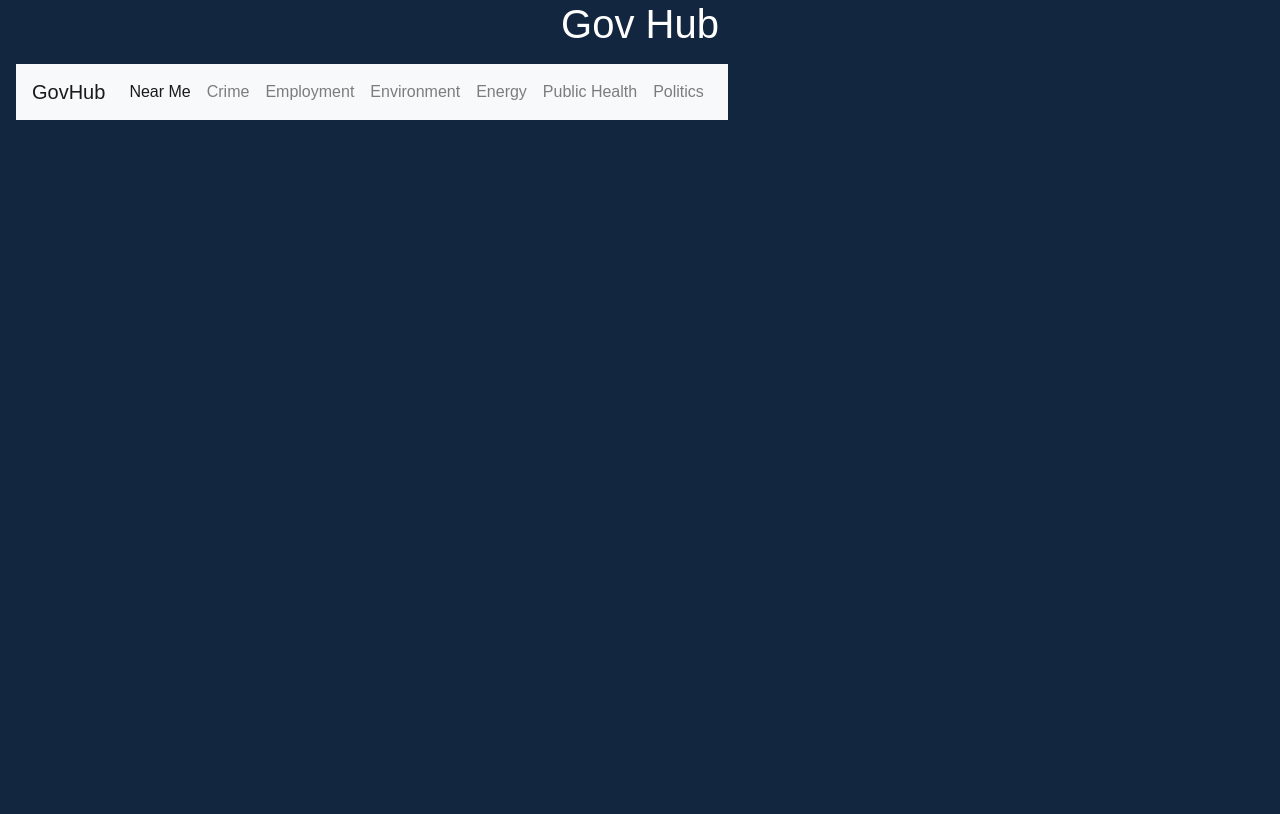
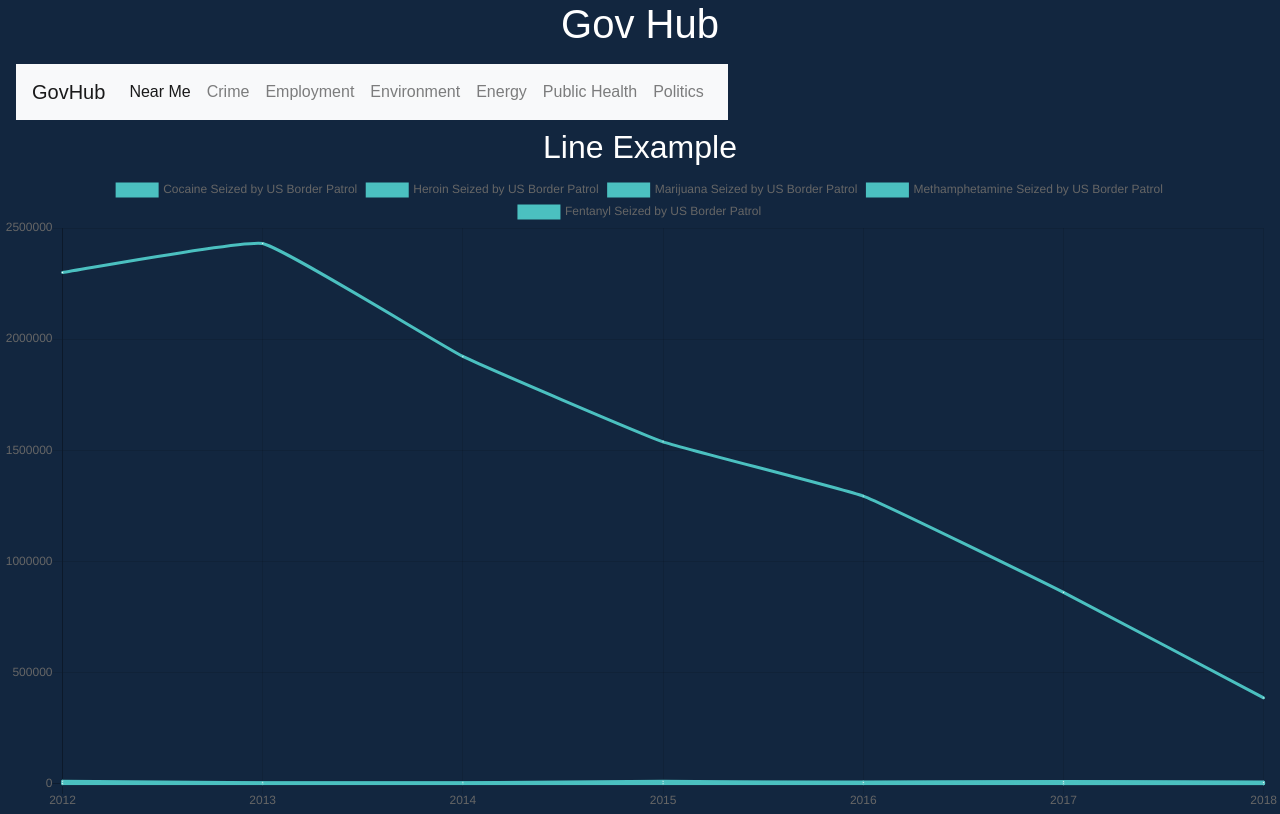
Before and after one commit to jefelewis/gov-hub, a React (Create React App) app in the folder client/: page / in a window 1280 px wide. Built offline with nearby package versions, Linux system fonts and the light colour scheme.

Commit message:
[Dev] Adding testing data for chartjs

```diff
--- a/client/src/App.jsx
+++ b/client/src/App.jsx
@@ -9,23 +9,24 @@ import { ApolloProvider } from 'react-apollo';
 import './css/styles.css';
 
 // Imports: React Components
-import NavagationBar from './components/NavigationBar.jsx'
-// import AlcoholBingeDrinking from './components/public-health/AlcoholBingeDrinking.jsx';
-// import CardiovascularDisease from './components/public-health/CardiovascularDisease.jsx';
-// import ChildhoodMortalityRate from './components/public-health/ChildhoodMortalityRate.jsx';
-// import DeathsPerYear from './components/public-health/DeathsPerYear.jsx';
-// import FatalOccupationalInjuries from './components/public-health/FatalOccupationalInjuries.jsx';
-// import LeadingCausesOfDeath from './components/public-health/LeadingCausesOfDeath.jsx';
-// import LifeExpectancy from './components/public-health/LifeExpectancy.jsx';
-// import SmokingUsers from './components/public-health/SmokingUsers.jsx';
-// import TeenBirths from './components/public-health/TeenBirths.jsx';
-// import TobaccoUsers from './components/public-health/TobaccoUsers.jsx';
-// import UnmarriedBirths from './components/public-health/UnmarriedBirths.jsx';
+import NavagationBar from './components/NavigationBar.jsx';
+import AlcoholBingeDrinking from './components/public-health/AlcoholBingeDrinking.jsx';
+import CardiovascularDisease from './components/public-health/CardiovascularDisease.jsx';
+import ChildhoodMortalityRate from './components/public-health/ChildhoodMortalityRate.jsx';
+import DeathsPerYear from './components/public-health/DeathsPerYear.jsx';
+import FatalOccupationalInjuries from './components/public-health/FatalOccupationalInjuries.jsx';
+import LeadingCausesOfDeath from './components/public-health/LeadingCausesOfDeath.jsx';
+import LifeExpectancy from './components/public-health/LifeExpectancy.jsx';
+import SmokingUsers from './components/public-health/SmokingUsers.jsx';
+import TeenBirths from './components/public-health/TeenBirths.jsx';
+import TobaccoUsers from './components/public-health/TobaccoUsers.jsx';
+import UnmarriedBirths from './components/public-health/UnmarriedBirths.jsx';
+import BorderDrugSeizures from './components/crime/BorderDrugSeizures.jsx';
 
 
 // Setup: Apollo
 const CLIENT = new ApolloClient({
-  uri: 'http://localhost:4000/graphql'
+  uri: `http://localhost:4000/graphql`
 });
 
 
@@ -36,7 +37,7 @@ class App extends Component {
         <div id="main">
           <h1>Gov Hub</h1>
           <NavagationBar />
-
+          <BorderDrugSeizures />
         </div>
       </ApolloProvider>
     );
--- a/client/src/components/NavigationBar.jsx
+++ b/client/src/components/NavigationBar.jsx
@@ -9,7 +9,7 @@ class NavagationBar extends Component {
   render() {
     return (
       <div class="navbar">
-          <nav class="navbar navbar-expand-lg navbar-light bg-light">
+          <nav class="navbar navbar-expand-sm navbar-light bg-light">
           <a class="navbar-brand" href="#">GovHub</a>
           <button class="navbar-toggler" type="button" data-toggle="collapse" data-target="#navbarNav" aria-controls="navbarNav" aria-expanded="false" aria-label="Toggle navigation">
             <span class="navbar-toggler-icon"></span>
--- /dev/null
+++ b/client/src/components/crime/BorderDrugSeizures.jsx
@@ -0,0 +1,157 @@
+// Imports: React
+import React, { Component } from 'react';
+
+// Imports: Apollo
+import { graphql, compose } from 'react-apollo';
+
+// Imports: Apollo Queries
+
+
+// Imports: Chart.js
+import { Line } from 'react-chartjs-2';
+
+const data = {
+  labels: [2012, 2013, 2014, 2015, 2016, 2017, 2018],
+  datasets: [
+    {
+      label: 'Cocaine Seized by US Border Patrol',
+      fill: false,
+      lineTension: 0.1,
+      backgroundColor: 'rgba(75,192,192,0.4)',
+      borderColor: 'rgba(75,192,192,1)',
+      borderCapStyle: 'butt',
+      borderDash: [],
+      borderDashOffset: 0.0,
+      borderJoinStyle: 'miter',
+      pointBorderColor: 'rgba(75,192,192,1)',
+      pointBackgroundColor: '#fff',
+      pointBorderWidth: 1,
+      pointHoverRadius: 5,
+      pointHoverBackgroundColor: 'rgba(75,192,192,1)',
+      pointHoverBorderColor: 'rgba(220,220,220,1)',
+      pointHoverBorderWidth: 2,
+      pointRadius: 1,
+      pointHitRadius: 10,
+      data: [12161, 4696, 4554, 11220, 5474, 9346, 5766]
+    },
+    {
+      label: 'Heroin Seized by US Border Patrol',
+      fill: false,
+      lineTension: 0.1,
+      backgroundColor: 'rgba(75,192,192,0.4)',
+      borderColor: 'rgba(75,192,192,1)',
+      borderCapStyle: 'butt',
+      borderDash: [],
+      borderDashOffset: 0.0,
+      borderJoinStyle: 'miter',
+      pointBorderColor: 'rgba(75,192,192,1)',
+      pointBackgroundColor: '#fff',
+      pointBorderWidth: 1,
+      pointHoverRadius: 5,
+      pointHoverBackgroundColor: 'rgba(75,192,192,1)',
+      pointHoverBorderColor: 'rgba(220,220,220,1)',
+      pointHoverBorderWidth: 2,
+      pointRadius: 1,
+      pointHitRadius: 10,
+      data: [430, 576, 606, 518, 567, 953, 377]
+    },
+    {
+      label: 'Marijuana Seized by US Border Patrol',
+      fill: false,
+      lineTension: 0.1,
+      backgroundColor: 'rgba(75,192,192,0.4)',
+      borderColor: 'rgba(75,192,192,1)',
+      borderCapStyle: 'butt',
+      borderDash: [],
+      borderDashOffset: 0.0,
+      borderJoinStyle: 'miter',
+      pointBorderColor: 'rgba(75,192,192,1)',
+      pointBackgroundColor: '#fff',
+      pointBorderWidth: 1,
+      pointHoverRadius: 5,
+      pointHoverBackgroundColor: 'rgba(75,192,192,1)',
+      pointHoverBorderColor: 'rgba(220,220,220,1)',
+      pointHoverBorderWidth: 2,
+      pointRadius: 1,
+      pointHitRadius: 10,
+      data: [2299864, 2430123, 1922545, 1538307, 1294063, 861231, 386555]
+    },
+    {
+      label: 'Methamphetamine Seized by US Border Patrol',
+      fill: false,
+      lineTension: 0.1,
+      backgroundColor: 'rgba(75,192,192,0.4)',
+      borderColor: 'rgba(75,192,192,1)',
+      borderCapStyle: 'butt',
+      borderDash: [],
+      borderDashOffset: 0.0,
+      borderJoinStyle: 'miter',
+      pointBorderColor: 'rgba(75,192,192,1)',
+      pointBackgroundColor: '#fff',
+      pointBorderWidth: 1,
+      pointHoverRadius: 5,
+      pointHoverBackgroundColor: 'rgba(75,192,192,1)',
+      pointHoverBorderColor: 'rgba(220,220,220,1)',
+      pointHoverBorderWidth: 2,
+      pointRadius: 1,
+      pointHitRadius: 10,
+      data: [3715, 3580, 3930, 6443, 8223, 10328, 8162]
+    },
+    {
+      label: 'Fentanyl Seized by US Border Patrol',
+      fill: false,
+      lineTension: 0.1,
+      backgroundColor: 'rgba(75,192,192,0.4)',
+      borderColor: 'rgba(75,192,192,1)',
+      borderCapStyle: 'butt',
+      borderDash: [],
+      borderDashOffset: 0.0,
+      borderJoinStyle: 'miter',
+      pointBorderColor: 'rgba(75,192,192,1)',
+      pointBackgroundColor: '#fff',
+      pointBorderWidth: 1,
+      pointHoverRadius: 5,
+      pointHoverBackgroundColor: 'rgba(75,192,192,1)',
+      pointHoverBorderColor: 'rgba(220,220,220,1)',
+      pointHoverBorderWidth: 2,
+      pointRadius: 1,
+      pointHitRadius: 10,
+      data: [null, null, null, null, null, 181, 311]
+    }
+
+  ]
+};
+
+
+// Component: AlcoholBingeDrinking
+class BorderDrugSeizures extends Component {
+
+  constructor(props) {
+    super(props);
+  }
+
+  componentDidMount() {
+    let drugData = '/Users/jefflewis/Documents/Computer-Programming/Projects/gov-hub/database/crime/border-drug-seizures.json';
+
+
+
+
+  }
+
+
+
+  // Render
+  render() {
+    return (
+      <div>
+        <h2>Line Example</h2>
+        <Line data={data} />
+      </div>
+    );
+  }
+};
+
+
+// Exports
+// graphql(Query)(Component)
+export default BorderDrugSeizures
--- a/client/src/components/public-health/AlcoholBingeDrinking.jsx
+++ b/client/src/components/public-health/AlcoholBingeDrinking.jsx
@@ -5,6 +5,10 @@ import React, { Component } from 'react';
 import { graphql, compose } from 'react-apollo';
 
 // Imports: Apollo Queries
+// import { getAllAlcoholBingeDrinking } from '/Users/jefflewis/Documents/Computer-Programming/Projects/gov-hub/server/graphql/resolvers.js';
+
+// Imports: Chart.js
+import { Line } from 'react-chartjs-2';
 
 
 // Component: AlcoholBingeDrinking
@@ -13,13 +17,29 @@ class AlcoholBingeDrinking extends Component {
   constructor(props) {
     super(props);
 
-    this.state = {
-      AlcoholBingeDrinking: [] || {}
-    };
-  }
+  //   this.state = {
+  //     AlcoholBingeDrinkingData: {
+  //       labels: [],
+  //       datasets: [],
+  //       backgroundColor: []
+  //     }
+  //   };
+  // }
 
-  // Retrieve Alcohol Bing Drinking Data
-  componentWillMount() {
+  // // Retrieve Alcohol Bing Drinking Data
+  // componentWillMount() {
+  //   let response = getAllAlcoholBingeDrinking();
+
+
+  //   Map
+
+  //   let labels = response.data.locationdesc.map(function(e) {
+  //     return e.state;
+  //   });
+  //   let data = response.data.map(function(e) {
+  //     return e.age;
+  //   });;
+
 
   }
 
@@ -27,15 +47,13 @@ class AlcoholBingeDrinking extends Component {
   render() {
     return (
       <div>
-        <p>Crime</p>
+
       </div>
     )
   }
 }
 
 
-
-
 // Exports (Binding the getAuthors query with the AddBook component)
 // graphql(Query)(Component)
 export default AlcoholBingeDrinking
--- a/client/src/css/styles.css
+++ b/client/src/css/styles.css
@@ -6,6 +6,16 @@
   text-align: center;
 }
 
+#topnav ul{
+  list-style-type: none;
+  margin: 0;
+  margin-left: auto;
+  background-color: rgb(0,93,164);
+  padding: 1.5%;
+  display:inline-block;
+  width: 100%;
+}
+
 h1 {
   font: bold;
 }
```
Also changed, not shown: client/src/graphql/queries.js (deleted, +0 -60 lines).
